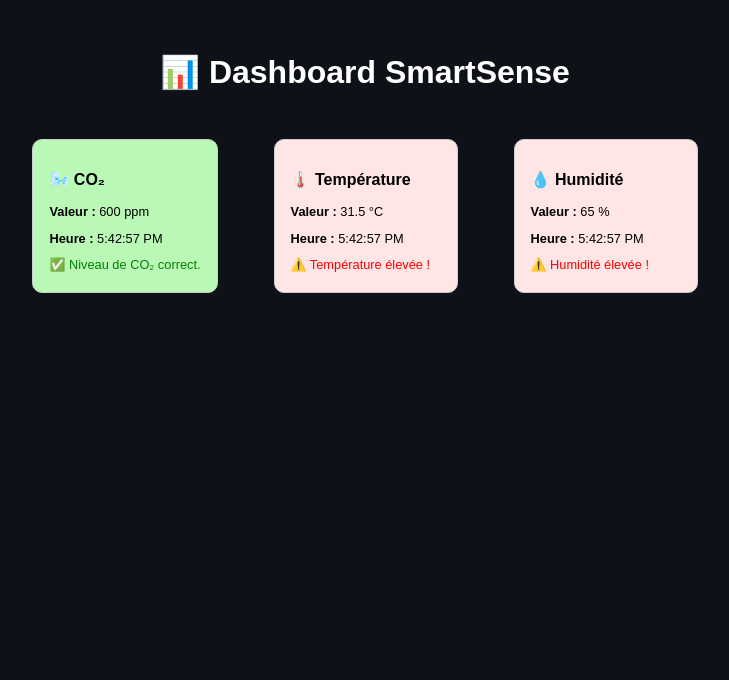
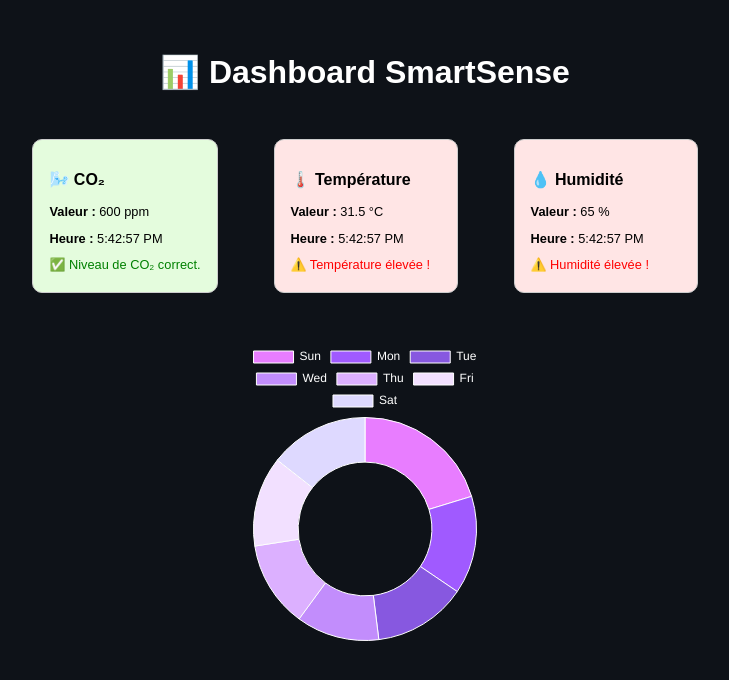
Before and after one commit to LiOlivier/SmartSense, a React (Create React App) app in the folder frontend/: page / in a window 1280 px wide. Shown: the top 680 px of the page, without its empty margins (275-1004 px from the left). Built offline with nearby package versions, Linux system fonts and the light colour scheme; no server answers.

Commit message:
setup donut

```diff
--- a/frontend/package.json
+++ b/frontend/package.json
@@ -7,7 +7,9 @@
     "@testing-library/jest-dom": "^6.6.3",
     "@testing-library/react": "^16.3.0",
     "@testing-library/user-event": "^13.5.0",
+    "chart.js": "^4.5.0",
     "react": "^19.1.0",
+    "react-chartjs-2": "^5.3.0",
     "react-dom": "^19.1.0",
     "react-scripts": "5.0.1",
     "web-vitals": "^2.1.4"
--- a/frontend/src/components/Dashboard/Dashboard.jsx
+++ b/frontend/src/components/Dashboard/Dashboard.jsx
@@ -3,11 +3,22 @@ import React, { useEffect, useState } from "react";
 import Co2Widget from "../Widgets/Co2Widget";
 import HumidityWidget from "../Widgets/HumidityWidget";
 import TemperatureWidget from "../Widgets/TemperatureWidget";
+import Donut from "../Widgets/Donut";
 import "./Dashboard.css";
 import { getData } from "../services/api"; // Chemin corrigé
 
 function Dashboard() {
+
   const [donnees, setDonnees] = useState([]);
+  const sampleData = [
+    { label: "Sun", value: 35910 },
+    { label: "Mon", value: 25190 },
+    { label: "Tue", value: 23980 },
+    { label: "Wed", value: 21340 },
+    { label: "Thu", value: 22130 },
+    { label: "Fri", value: 23130 },
+    { label: "Sat", value: 25500 }
+  ];
 
   useEffect(() => {
     const fetchData = async () => {
@@ -32,7 +43,12 @@ function Dashboard() {
         <TemperatureWidget data={donnees.filter(d => d.type === "température")} />
         <HumidityWidget data={donnees.filter(d => d.type === "humidité")} />
       </div>
+
+        <div style={{ marginTop: "2rem" }}>
+        <Donut data={sampleData} />
+      </div>
     </div>
+
   );
 }
 
--- a/frontend/src/components/Widgets/Co2Widget.jsx
+++ b/frontend/src/components/Widgets/Co2Widget.jsx
@@ -24,7 +24,7 @@ function Co2Widget() {
         return "#f3d4a8"; // jaune clair
       case "ok":
       default:
-        return "#baf8b6"; // vert clair
+        return "#e4fcdd"; // vert clair
     }
   };
 
--- /dev/null
+++ b/frontend/src/components/Widgets/Donut.jsx
@@ -0,0 +1,51 @@
+import React from 'react';
+import { Doughnut } from 'react-chartjs-2';
+import {
+  Chart as ChartJS,
+  ArcElement,
+  Tooltip,
+  Legend
+} from 'chart.js';
+
+ChartJS.register(ArcElement, Tooltip, Legend);
+
+const Donut = ({ data }) => {
+  const labels = data.map(d => d.label);
+  const values = data.map(d => d.value);
+
+  const backgroundColors = [
+    '#e87dff', '#a05aff', '#8758e0',
+    '#c28dfc', '#dcb0ff', '#f2e0ff', '#ded9ff'
+  ];
+
+  const chartData = {
+    labels,
+    datasets: [
+      {
+        data: values,
+        backgroundColor: backgroundColors,
+        borderWidth: 1,
+      }
+    ]
+  };
+
+  const options = {
+    plugins: {
+      legend: {
+        position: 'top',
+        labels: {
+          color: 'white',
+        }
+      },
+    },
+    cutout: '60%'
+  };
+
+  return (
+    <div style={{ width: '300px', margin: '0 auto' }}>
+      <Doughnut data={chartData} options={options} />
+    </div>
+  );
+};
+
+export default Donut;
```
Also changed, not shown: 1 other file (tests, documents, lock files or other folders).
